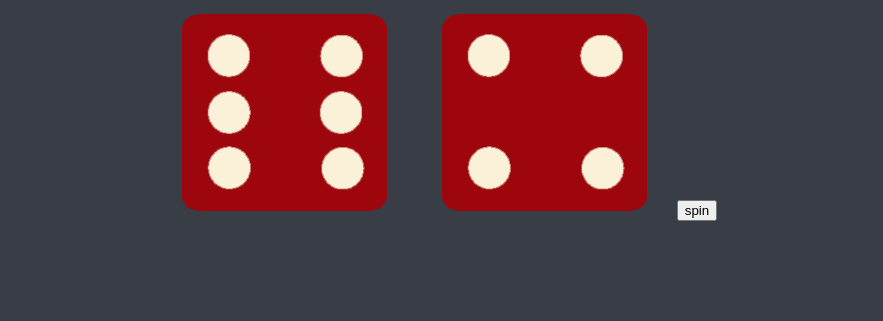
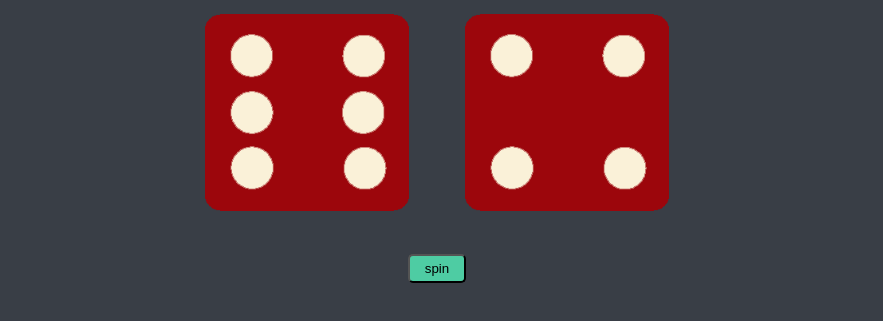
Before and after one commit to thomasantony12/DIce-game, a plain HTML site: page index.html in a window 1280 px wide. Shown: the part 321-642 px from the top of the page, without its empty margins (203-1086 px from the left). Drawn offline with Linux system fonts and the light colour scheme.

Commit message:
style added

```diff
--- a/index.html
+++ b/index.html
@@ -22,7 +22,9 @@
         <p>Player 2</p>
         <img class="img2" src="" />
       </div>
-      <input type="button" value="spin" id="click" />
+      <div class="btn-container">
+        <input class="btn" type="button" value="spin" id="click" />
+      </div>
     </div>
     <script src="script.js"></script>
   </body>
--- a/styles.css
+++ b/styles.css
@@ -7,6 +7,20 @@
 .dice {
   text-align: center;
   display: inline-block;
+}
+
+.btn-container {
+  display: flex;
+  justify-content: center;
+  align-items: center;
+  width: 100%;
+  height: 100px;
+}
+
+.btn {
+  background-color: #4ecca3;
+  border-radius: 5px;
+  padding: 5px 15px 5px 15px;
 }
 
 body {
```
